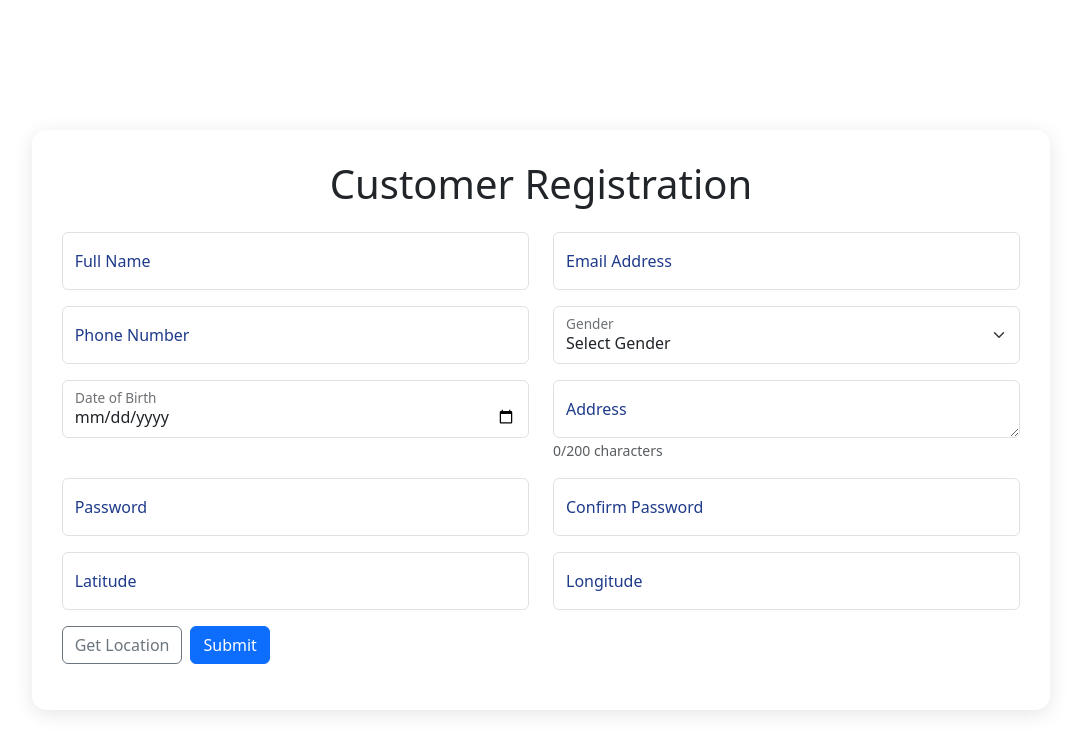
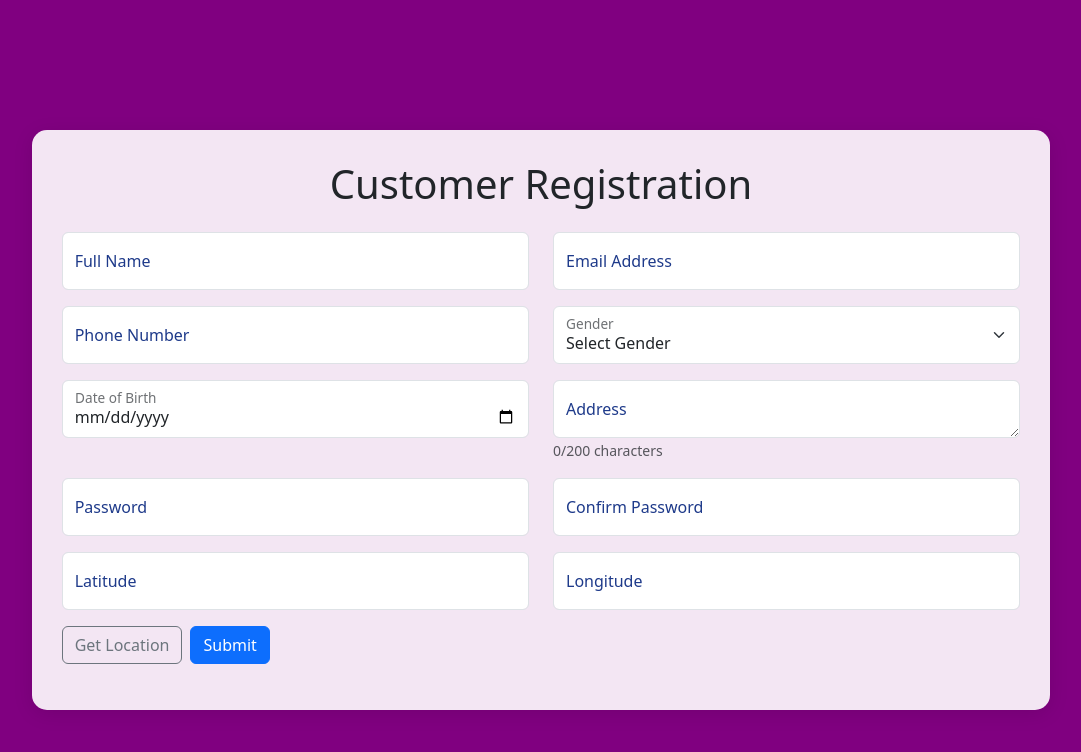
Before and after one commit to Pankaj9576/RegistrationFormFrontend, a React (Create React App) app: page / in a window 1280 px wide. Shown: the top 752 px of the page, without its empty margins (99-1180 px from the left). Built offline with nearby package versions, Linux system fonts and the light colour scheme.

Commit message:
Update App.js

```diff
--- a/src/App.js
+++ b/src/App.js
@@ -214,7 +214,7 @@ function App() {
   };
 
   return (
-    <Container fluid className="form-wrapper">
+    <Container fluid className="form-wrapper" style={{background:'purple'}}>
       <Row className="align-items-center min-vh-100 justify-content-center">
         <Col md={10} className="p-4">
           <div className="form-container">
```
